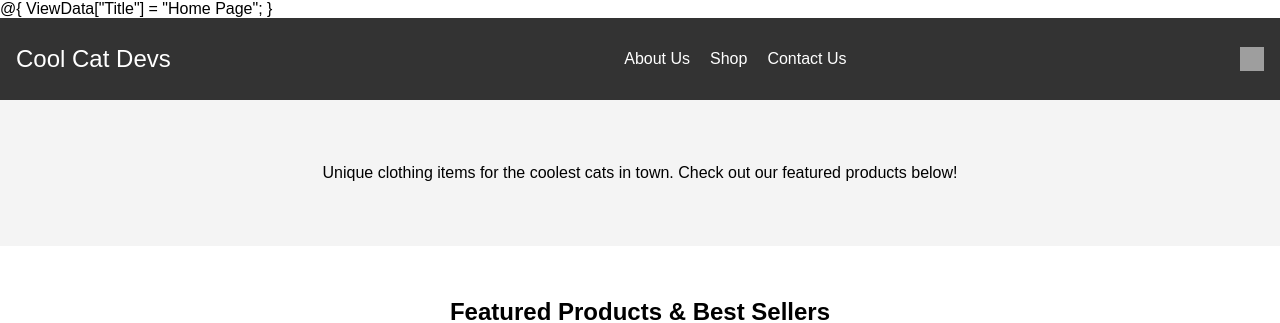
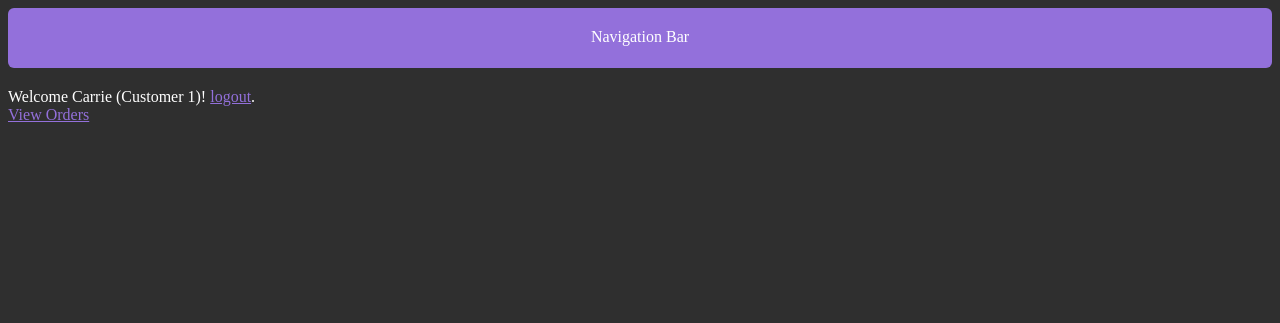
Before and after one commit to jbowser64/CoolCatDevs, a Flask app: page / in a window 1280 px wide. Shown: the top 323 px of the page. Run offline with Flask 3, Linux system fonts and the light colour scheme; a user stored in the database is signed in; grey boxes are pictures that could not be loaded.

Commit message:
Add files via upload

```diff
--- a/Cool Cat Development/templates/home.html
+++ b/Cool Cat Development/templates/home.html
@@ -1,67 +1,12 @@
-@{
-    ViewData["Title"] = "Home Page";
-}
+{% extends "layout.html" %}
 
-<!DOCTYPE html>
-<html lang="en">
-<head>
-    <meta charset="UTF-8">
-    <meta name="viewport" content="width=device-width, initial-scale=1.0">
-    <link rel="stylesheet" href="site.css">
-</head>
-<body>
-    <!-- Navigation Bar -->
-    <nav class="navbar">
-        <div class="logo">
-            <a href="index.html">Cool Cat Devs</a> <!-- This is the main title as part of the nav -->
-        </div>
-        <ul class="nav-links">
-            <li><a href="about.html">About Us</a></li>
-            <li><a href="catalog.html">Shop</a></li>
-            <li><a href="contact.html">Contact Us</a></li>
-        </ul>
-        <div class="cart-icon">
-            <a href="cart.html">
-                <img src="images/cart-icon.png" alt="Cart"> <!-- Cart icon linking to cart page -->
-            </a>
-        </div>
-    </nav>
+{% block title %}Home{% endblock %}
 
-    <!-- Hero Section (Brand Overview) -->
-    <section class="hero">
-        <div class="hero-text">
-            <p>Unique clothing items for the coolest cats in town. Check out our featured products below!</p> <!-- Reduced repetition -->
-        </div>
-    </section>
-
-    <!-- Featured Products Section -->
-    <section class="featured-products">
-        <h2>Featured Products & Best Sellers</h2>
-        <div class="product-grid">
-            <!-- Product 1 -->
-            <div class="product-card">
-                <img src="images/product1.jpg" alt="Product 1">
-                <h3>Product Name 1</h3>
-                <p>$25.99</p>
-                <button class="add-to-cart" onclick="addToCart(1)">Add to Cart</button>
-            </div>
-            <!-- Product 2 -->
-            <div class="product-card">
-                <img src="images/product2.jpg" alt="Product 2">
-                <h3>Product Name 2</h3>
-                <p>$29.99</p>
-                <button class="add-to-cart" onclick="addToCart(2)">Add to Cart</button>
-            </div>
-            <!-- Product 3 -->
-            <div class="product-card">
-                <img src="images/product3.jpg" alt="Product 3">
-                <h3>Product Name 3</h3>
-                <p>$19.99</p>
-                <button class="add-to-cart" onclick="addToCart(3)">Add to Cart</button>
-            </div>
-        </div>
-    </section>
-
-    <!-- JavaScript! <script src="script.js"></script> -->
-</body>
-</html>
+{% block content %}
+	{% if session.customer_id %}
+		Welcome {{session.first_name}} (Customer {{session.customer_id}})! <a href="/logout">logout</a>.
+	{% else %}
+		Please log in. <a href="/login">login</a>.
+	{% endif %}
+	</br><a href="/orders">View Orders</a>
+{% endblock %}
```
